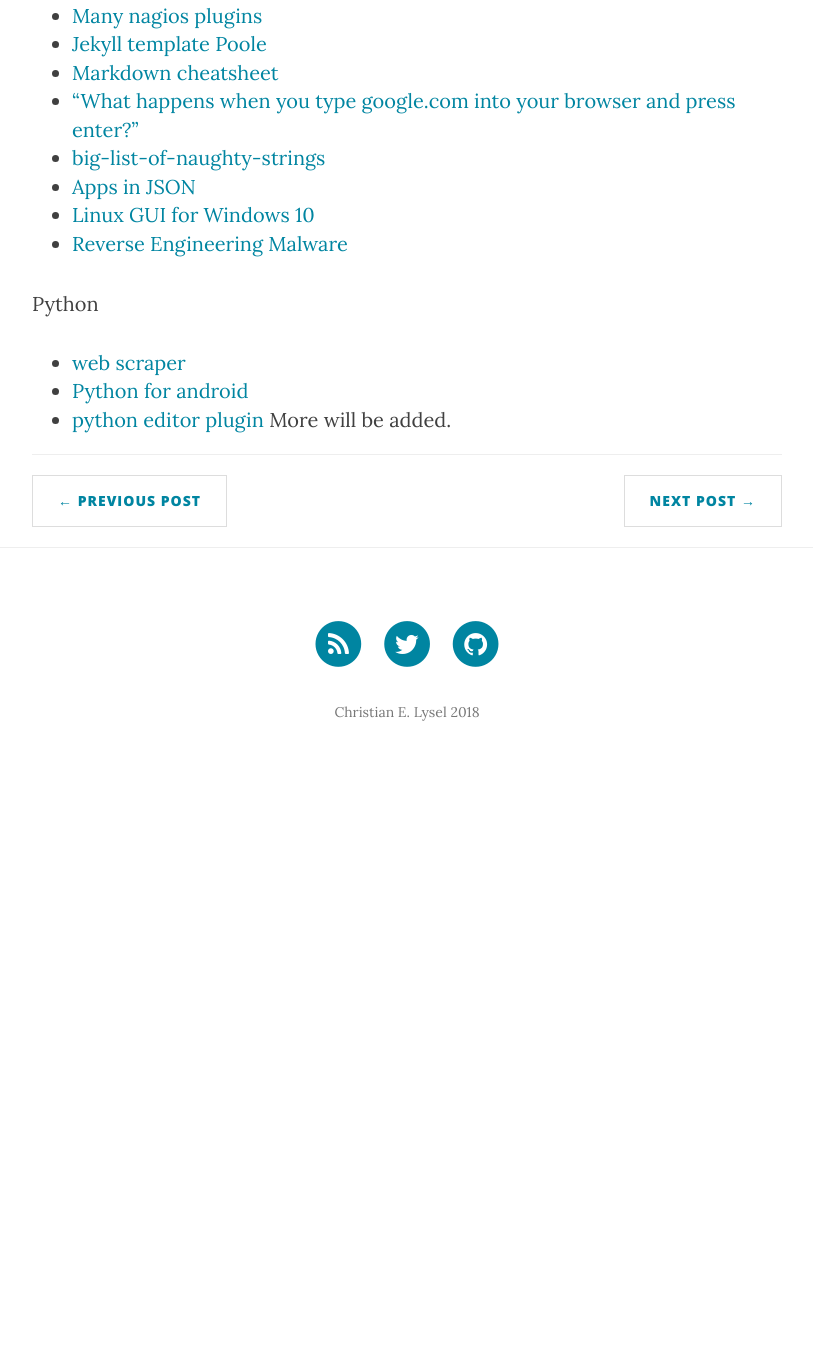
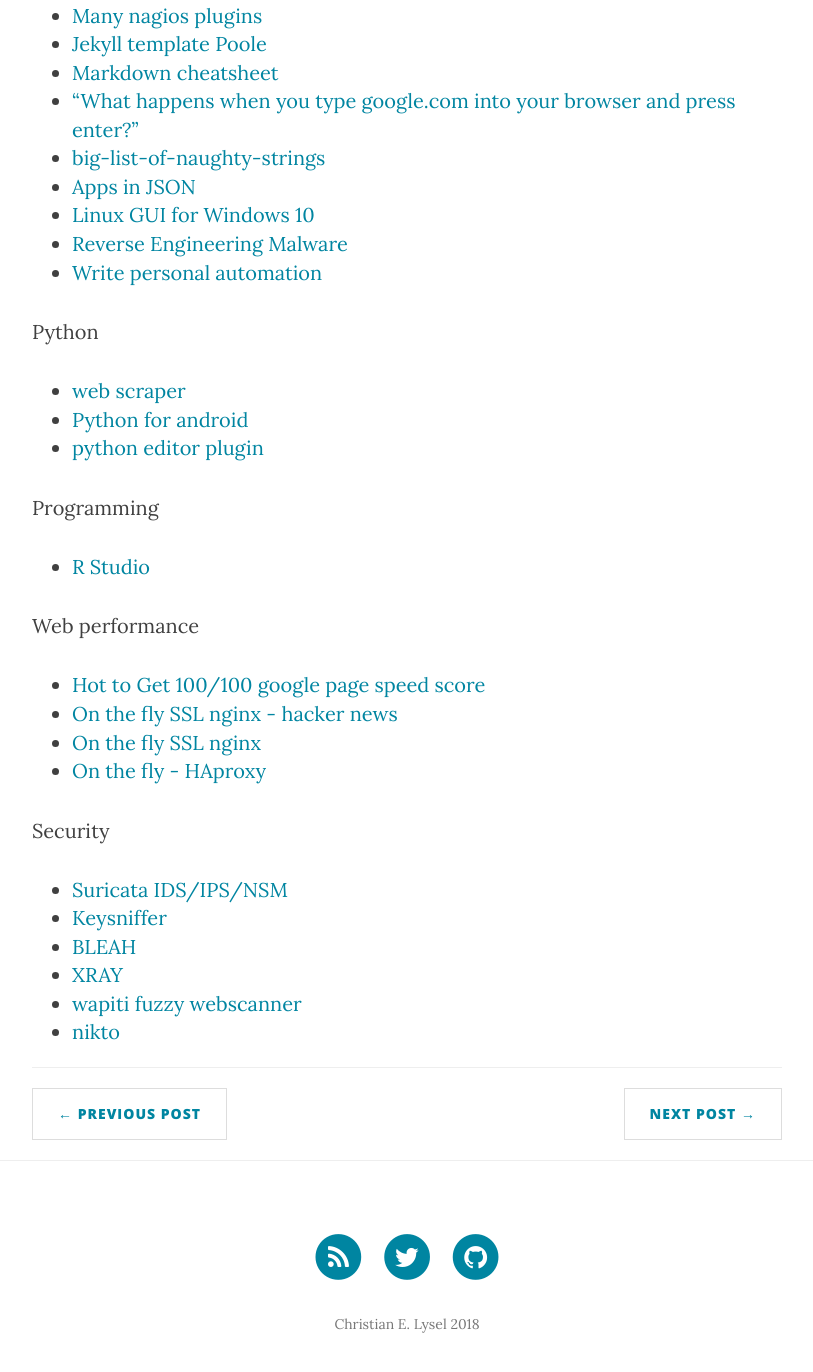
Before and after one commit to clysel/christian.lysel.net, a Jekyll site: the page built from _posts/2017-01-11-cool-projects.markdown, in a window 1280 px wide and 1400 px high, scrolled down 551 px. Shown: the top 1372 px of the window, without its empty margins (233-1046 px from the left). Built offline with Jekyll 4.4.1, drawn with Linux system fonts in a browser that asks for light colours; nearby versions of some CDN libraries; before the commit the page ends 1339 px from its top, so only the background shows below that.

Commit message:
Update 2017-01-11-cool-projects.markdown

```diff
--- a/_posts/2017-01-11-cool-projects.markdown
+++ b/_posts/2017-01-11-cool-projects.markdown
@@ -14,10 +14,27 @@
   * [Apps in JSON](https://jasonette.com/)
   * [Linux GUI for Windows 10](http://www.starlig.ht/about/)
   * [Reverse Engineering Malware](https://securedorg.github.io/RE101/)
+  * [Write personal automation](http://anotherdevblog.net/posts/part-1-getting-started)
 
  Python
 
    * [web scraper](https://scrapy.org/)
    * [Python for android](https://github.com/kivy/python-for-android)
    * [python editor plugin](https://kite.com/)
- More will be added.
+
+Programming
+   * [R Studio](https://www.rstudio.com/)
+
+Web performance
+   * [Hot to Get 100/100 google page speed score](https://elliotec.com/how-to-get-100-google-page-speed-score/)
+   * [On the fly SSL nginx - hacker news](https://news.ycombinator.com/item?id=12128993)
+   * [On the fly SSL nginx](https://github.com/GUI/lua-resty-auto-ssl)
+   * [On the fly - HAproxy](https://github.com/tinganho/haproxy-with-letsencrypt-auto-renewal)
+
+Security
+   * [Suricata IDS/IPS/NSM](https://suricata-ids.org/)
+   * [Keysniffer](https://www.keysniffer.net/)
+   * [BLEAH](https://github.com/evilsocket/bleah)
+   * [XRAY](https://github.com/evilsocket/xray)
+   * [wapiti fuzzy webscanner](http://wapiti.sourceforge.net/)
+   * [nikto](https://cirt.net/Nikto2)
```
